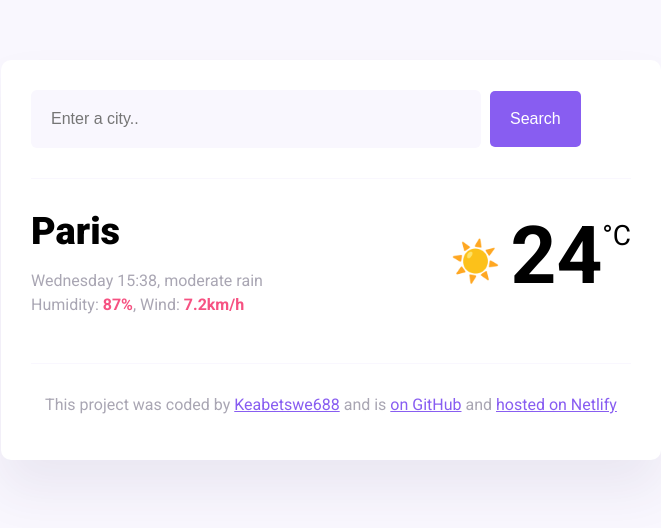
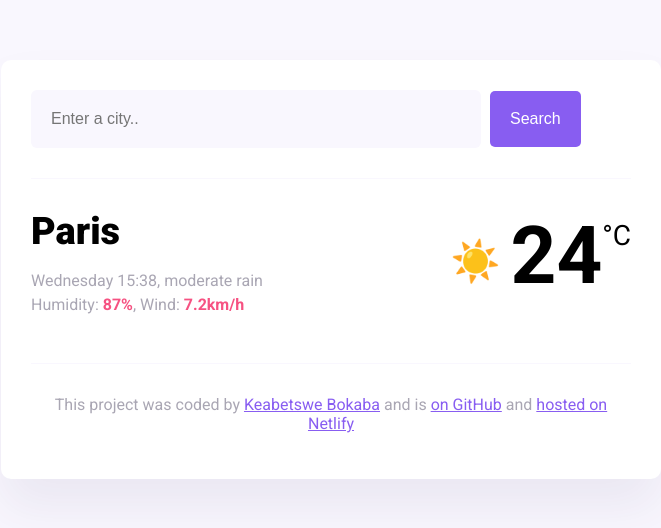
Before and after one commit to Keabetswe688/homework-6, a website built with Parcel: page index.html in a window 1280 px wide. Shown: the whole page, without its empty margins (309-970 px from the left). Built offline with nearby package versions, Linux system fonts and the light colour scheme.

Commit message:
Update index.html
Added name

```diff
--- a/index.html
+++ b/index.html
@@ -47,7 +47,7 @@
       <footer>
         <p>
           This project was coded by
-          <a href="#" target="_blank">Keabetswe688</a> and is
+          <a href="#" target="_blank">Keabetswe Bokaba</a> and is
           <a href="#" target="_blank"> on GitHub</a> and
           <a href="#" target="_blank">hosted on Netlify</a>
         </p>
```
